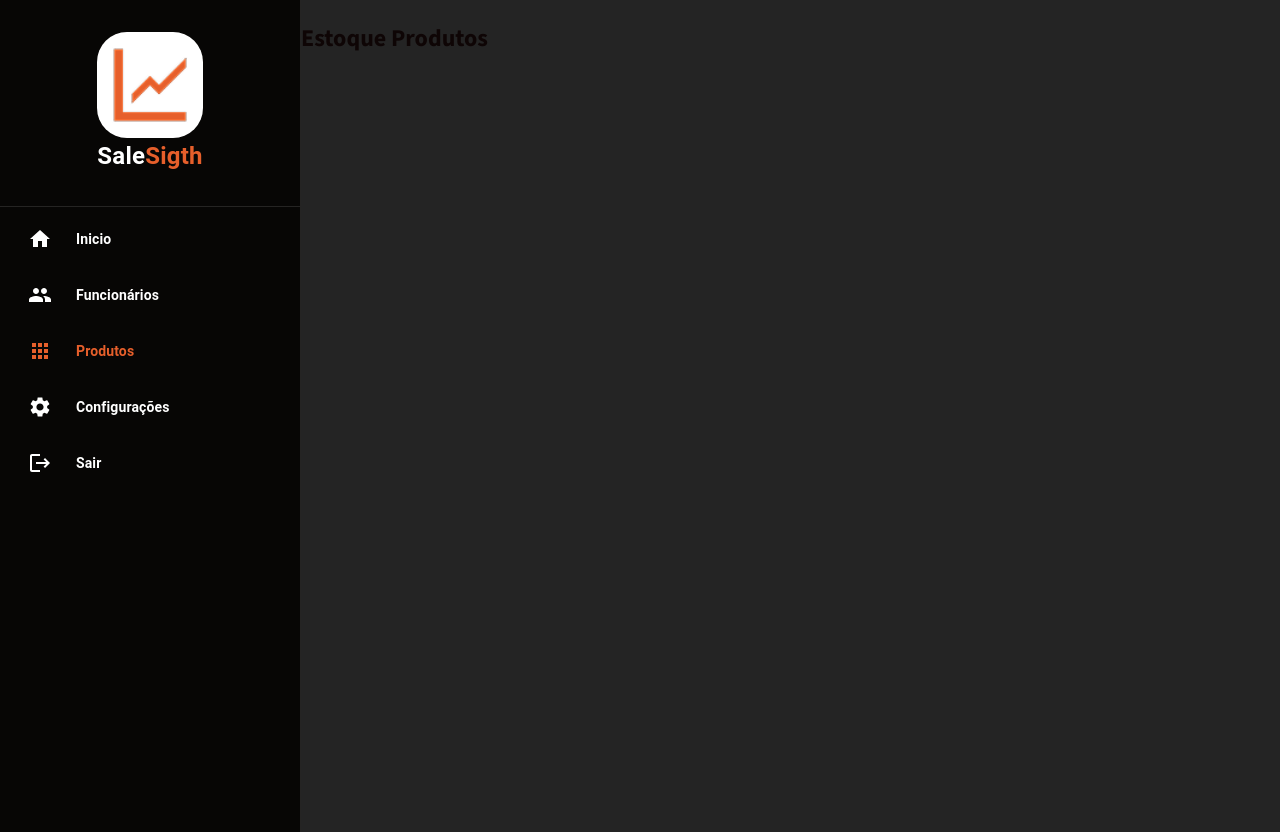
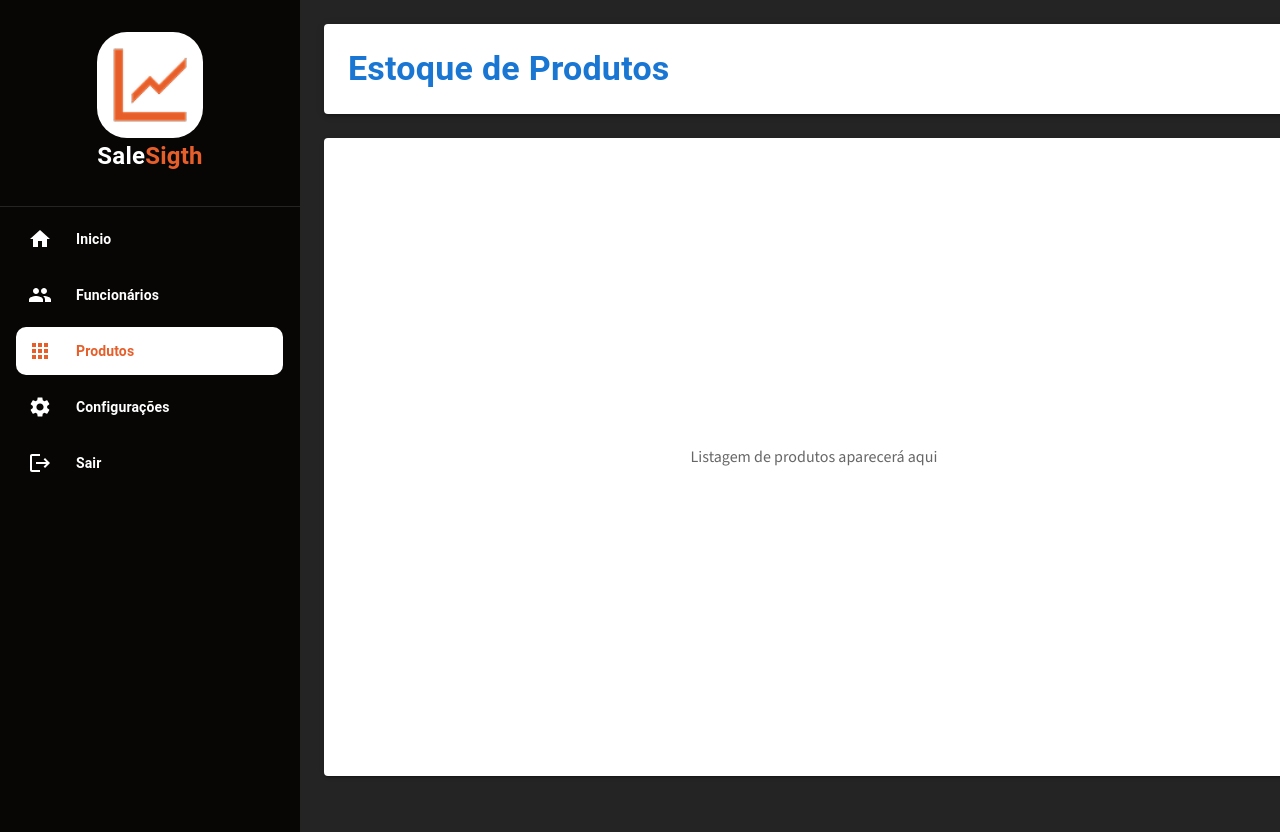
Before and after one commit to LuizFli/SA3Fase, a React (Vite) app in the folder Front_end/: page /produtos in a window 1280 px wide. After the commit the page ends 800 px from the top, so only its background shows below. Built offline with nearby package versions, Linux system fonts and the light colour scheme.

Commit message:
atualização para a navbar ficar fixada em todas as paginas da aplicação

```diff
--- a/Front_end/src/components/CadastroFuncionario.jsx
+++ b/Front_end/src/components/CadastroFuncionario.jsx
@@ -12,22 +12,18 @@ function CadastroFuncionario() {
   }
 
   return (
-    <div style={{ overflow: 'hidden' }}>
+
 
       <Box sx={{
         p: 0,
         m: '0',
-        width: '100vw',
-        height: '100vh',
+        width: '100%',
+        height: '100%',
         backgroundColor: 'whitesmoke',
         display: 'flex',
         flexDirection: 'row',
         overflow: 'hidden'
       }}>
-
-          <NavBar />
-
-
         <Box sx={{
           p: '0',
           m: '0',
@@ -181,7 +177,7 @@ function CadastroFuncionario() {
 
       </Box>
 
-    </div>
+
   )
 }
 
--- /dev/null
+++ b/Front_end/src/components/MainLayout.jsx
@@ -0,0 +1,40 @@
+import { Outlet } from 'react-router-dom';
+import NavBar from './NavBar';
+import { Box, useTheme, useMediaQuery } from '@mui/material';
+
+const MainLayout = () => {
+  const theme = useTheme();
+  const isMobile = useMediaQuery(theme.breakpoints.down('md'));
+
+  return (
+    <Box sx={{
+      display: 'flex',
+      minHeight: '100vh',
+      overflow: 'hidden' // Impede rolagem global
+    }}>
+      {!isMobile && <NavBar/>}
+
+      <Box
+        component="main"
+        sx={{
+          flex: 1,
+          ml: { xs: 0, md: '300px' }, // Responsivo
+          height: '100vh',
+          display: 'flex',
+          flexDirection: 'column',
+          overflow: 'hidden', // Remove rolagem do container principal
+          position: 'relative'
+        }}
+      >
+        <Box sx={{
+          flex: 1,
+          overflow: 'auto', // Rolagem apenas no conteúdo se necessário
+        }}>
+          <Outlet />
+        </Box>
+      </Box>
+    </Box>
+  );
+};
+
+export default MainLayout;
--- a/Front_end/src/components/NavBar.jsx
+++ b/Front_end/src/components/NavBar.jsx
@@ -9,12 +9,14 @@ const NavbarContainer = styled(Box)(({ theme }) => ({
   width: drawerWidth,
   height: '100vh',
   backgroundColor: '#070605',
-  position: 'static',
+  position: 'fixed',
   left: 0,
   top: 0,
   padding: theme.spacing(2, 0),
   borderRight: '1px solid rgba(255, 255, 255, 0.12)',
   overflow: 'hidden',
+  [theme.breakpoints.down('md')]: {
+    display: 'none'}
 }));
 
 const LogoContainer = styled(Box)({
--- /dev/null
+++ b/Front_end/src/components/PageContainer.jsx
@@ -0,0 +1,19 @@
+import { Box } from '@mui/material';
+
+const PageContainer = ({ children }) => {
+    return (
+        <Box sx={{
+            margin: 0,
+            padding: 0,
+            width: '100%',
+            height: '100%',
+            display: 'flex',
+            flexDirection: 'column',
+            overflow: 'hidden'
+        }}>
+            {children}
+        </Box>
+    );
+};
+
+export default PageContainer;
--- a/Front_end/src/pages/CadastroProduto.jsx
+++ b/Front_end/src/pages/CadastroProduto.jsx
@@ -1,11 +1,31 @@
-import React from 'react'
+import React from 'react';
+import { Box, Typography, Paper, Container } from '@mui/material';
+import PageContainer from '../components/PageContainer';
 
 function CadastroProduto() {
   return (
-    <div>
-      <h1>Cadastro Produtos</h1>
-    </div>
-  )
+    <PageContainer>
+      <Container maxWidth="lg" sx={{ py: 4 }}>
+        <Paper elevation={3} sx={{ p: 3 }}>
+          <Typography variant="h4" component="h1" gutterBottom sx={{
+            color: 'primary.main',
+            fontWeight: 'bold',
+            mb: 4
+          }}>
+            Cadastro de Produtos
+          </Typography>
+
+          {/* Seu formulário de cadastro virá aqui */}
+          <Box component="form" sx={{ mt: 3 }}>
+            {/* Campos do formulário */}
+            <Typography variant="body1">
+              Formulário de cadastro será implementado aqui
+            </Typography>
+          </Box>
+        </Paper>
+      </Container>
+    </PageContainer>
+  );
 }
 
-export default CadastroProduto
+export default CadastroProduto;
--- a/Front_end/src/pages/CadastroVenda.jsx
+++ b/Front_end/src/pages/CadastroVenda.jsx
@@ -1,11 +1,66 @@
-import React from 'react'
+import React from 'react';
+import { Box, Typography, Paper, Container } from '@mui/material';
+import PageContainer from '../components/PageContainer';
 
 function CadastroVenda() {
   return (
-    <div>
+    <PageContainer>
+      <Container maxWidth="lg" sx={{ py: 4 }}>
+        <Paper elevation={3} sx={{
+          p: 3,
+          minHeight: '70vh', // Altura mínima para preencher a tela
+          display: 'flex',
+          flexDirection: 'column'
+        }}>
+          {/* Cabeçalho */}
+          <Typography variant="h4" component="h1" gutterBottom sx={{
+            color: 'primary.main',
+            fontWeight: 'bold',
+            mb: 3,
+            borderBottom: '1px solid #eee',
+            pb: 2
+          }}>
+            Cadastro de Venda
+          </Typography>
 
-    </div>
-  )
+          {/* Área do conteúdo (será substituído pelo seu formulário) */}
+          <Box sx={{
+            flex: 1, // Ocupa todo o espaço disponível
+            display: 'flex',
+            flexDirection: 'column',
+            gap: 3
+          }}>
+            {/* Espaço reservado para o conteúdo */}
+            <Box sx={{
+              flex: 1,
+              display: 'flex',
+              alignItems: 'center',
+              justifyContent: 'center',
+              border: '1px dashed #ccc',
+              borderRadius: 1,
+              p: 4,
+              backgroundColor: 'rgba(0,0,0,0.02)'
+            }}>
+              <Typography variant="body1" color="text.secondary">
+                Área para o formulário de cadastro de venda
+              </Typography>
+            </Box>
+
+            {/* Rodapé do formulário */}
+            <Box sx={{
+              display: 'flex',
+              justifyContent: 'flex-end',
+              gap: 2,
+              pt: 2,
+              borderTop: '1px solid #eee'
+            }}>
+              {/* Botões serão adicionados aqui */}
+            </Box>
+          </Box>
+        </Paper>
+      </Container>
+    </PageContainer>
+  );
 }
 
-export default CadastroVenda
+export default CadastroVenda;
--- a/Front_end/src/pages/EstoqueProdutos.jsx
+++ b/Front_end/src/pages/EstoqueProdutos.jsx
@@ -1,17 +1,48 @@
-import { Box } from '@mui/material'
+import { Box, Typography, Paper } from '@mui/material'
+import PageContainer from '../components/PageContainer'
 import React from 'react'
-import NavBar from '../components/NavBar'
 
 function EstoqueProdutos() {
   return (
-    <Box sx={{m:'0',p:'0' ,display:'flex'}}>
-      <Box>
-        <NavBar />
+    <PageContainer>
+      <Box sx={{
+        width: '100%',
+        height: '100%',
+        p: 3,
+        display: 'flex',
+        flexDirection: 'column'
+      }}>
+        <Paper elevation={3} sx={{
+          p: 3,
+          mb: 3
+        }}>
+          <Typography variant="h4" component="h2" sx={{
+            fontWeight: 'bold',
+            color: 'primary.main'
+          }}>
+            Estoque de Produtos
+          </Typography>
+        </Paper>
+
+        {/* Área para a tabela/listagem de produtos */}
+        <Paper elevation={2} sx={{
+          flex: 1,
+          p: 2,
+          overflow: 'auto'
+        }}>
+          {/* Sua tabela de produtos será inserida aqui */}
+          <Box sx={{
+            display: 'flex',
+            justifyContent: 'center',
+            alignItems: 'center',
+            height: '100%',
+            color: 'text.secondary'
+          }}>
+            Listagem de produtos aparecerá aqui
+          </Box>
+        </Paper>
       </Box>
-      <Box>
-        <h2>Estoque Produtos</h2>
-      </Box>
-    </Box>
+    </PageContainer>
   )
 }
 
--- a/Front_end/src/pages/Funcionario.jsx
+++ b/Front_end/src/pages/Funcionario.jsx
@@ -1,12 +1,13 @@
 import React from 'react'
+import { Box, Container } from '@mui/material'
+import PageContainer from '../components/PageContainer'
 import CadastroFuncionario from '../components/CadastroFuncionario'
-import GerenciaFuncionario from '../components/GerenciaFuncionario'
 
 function Funcionario() {
   return (
-    <div>
-      <CadastroFuncionario />
-    </div>
+    <PageContainer>
+          <CadastroFuncionario />
+    </PageContainer>
   )
 }
 
--- a/Front_end/src/pages/HistoricoVendas.jsx
+++ b/Front_end/src/pages/HistoricoVendas.jsx
@@ -32,7 +32,8 @@ import { DatePicker } from '@mui/x-date-pickers/DatePicker';
 import { LocalizationProvider } from '@mui/x-date-pickers/LocalizationProvider';
 import { AdapterDateFns } from '@mui/x-date-pickers/AdapterDateFns';
 import ptBR from 'date-fns/locale/pt-BR';
-import NavBar from '../components/NavBar';
+import PageContainer from '../components/PageContainer';
+
 
 function HistoricoVendas() {
   const theme = useTheme();
@@ -102,24 +103,22 @@ function HistoricoVendas() {
   });
 
   return (
+    <PageContainer>
       <LocalizationProvider dateAdapter={AdapterDateFns} adapterLocale={ptBR}>
         <Box sx={{
           m: 0,
           p: 0,
-        maxWidth: '100vw',
-        minHeight: '100vh',
+          maxWidth: '100%',
+          minHeight: '100%',
           display: 'flex',
           backgroundColor: '#EBDFD7'
         }}>
-        <Box sx={{ minWidth:'0%', backgroundColor:'black'}}>
-          <NavBar/>
-        </Box>
-
           <Box sx={{
-          width: '80%',
+            width: '100%',
             p: 3,
             display: 'flex',
-          flexDirection: 'column'
+            flexDirection: 'column',
+
           }}>
             <Typography
               variant="h4"
@@ -334,6 +333,9 @@ function HistoricoVendas() {
           </Box>
         </Box>
       </LocalizationProvider>
+
+    </PageContainer>
+
   );
 }
 
--- a/Front_end/src/pages/Home.jsx
+++ b/Front_end/src/pages/Home.jsx
@@ -1,19 +1,23 @@
 import React from 'react'
 import { Box } from '@mui/material'
-import Navbar from '../components/NavBar'
+import PageContainer from '../components/PageContainer' // Importe o componente criado anteriormente
 
 function Home() {
     return (
-        <Box sx={{display:'flex', height: '96vh', width:'96vw' }}>
-            <Box sx={{height:'100%', width:'12%'}}>
-                <Navbar />
-
+        <PageContainer>
+            <Box sx={{
+                display: 'flex',
+                justifyContent: 'center',
+                alignItems: 'center',
+                height: '100%',  // Ocupa 100% do espaço disponível
+                width: '100%',   // Ocupa 100% do espaço disponível
+                p: 3             // Padding opcional
+            }}>
+                <h1 style={{ fontSize: '2.5rem', color: '#333' }}>
+                    Bem-vindo ao <span style={{ color: '#E65F2B' }}>SaleSight</span>
+                </h1>
             </Box>
-            <Box sx={{ display: 'flex', justifyContent: 'center', alignItems: 'center', height: '100%', width:'80%' }}>
-                <h1>Bem-vindo ao SaleSight</h1>
-            </Box>
-
-        </Box>
+        </PageContainer>
     )
 }
 
--- a/Front_end/src/pages/Relatorio.jsx
+++ b/Front_end/src/pages/Relatorio.jsx
@@ -1,10 +1,24 @@
 import React from 'react'
+import { Box } from '@mui/material'
+import PageContainer from '../components/PageContainer' // Importe o componente criado anteriormente
+
 
 function Relatorio() {
   return (
-    <div>
-      <h1>Relatorio</h1>
-    </div>
+    <PageContainer>
+            <Box sx={{
+                display: 'flex',
+                justifyContent: 'center',
+                alignItems: 'center',
+                height: '100%',  // Ocupa 100% do espaço disponível
+                width: '100%',   // Ocupa 100% do espaço disponível
+                p: 3             // Padding opcional
+            }}>
+                <h1 style={{ fontSize: '2.5rem', color: '#333' }}>
+                    Bem-vindo ao <span style={{ color: '#E65F2B' }}>SaleSight</span>
+                </h1>
+            </Box>
+        </PageContainer>
   )
 }
 
```
Also changed, not shown: Front_end/src/router/routes.jsx (+16 -10 lines). Lines whose indentation alone changed are shown as unchanged.
